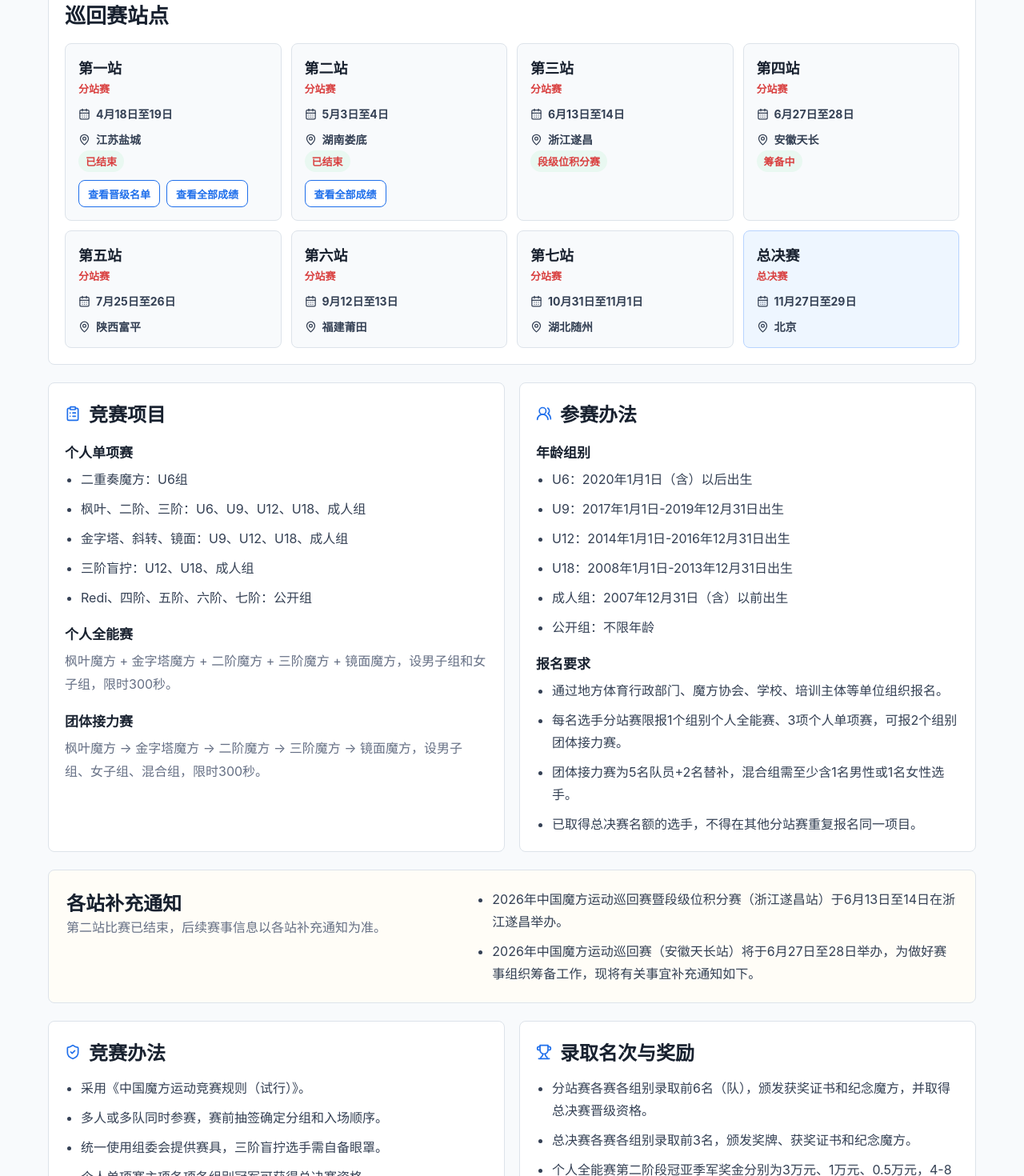
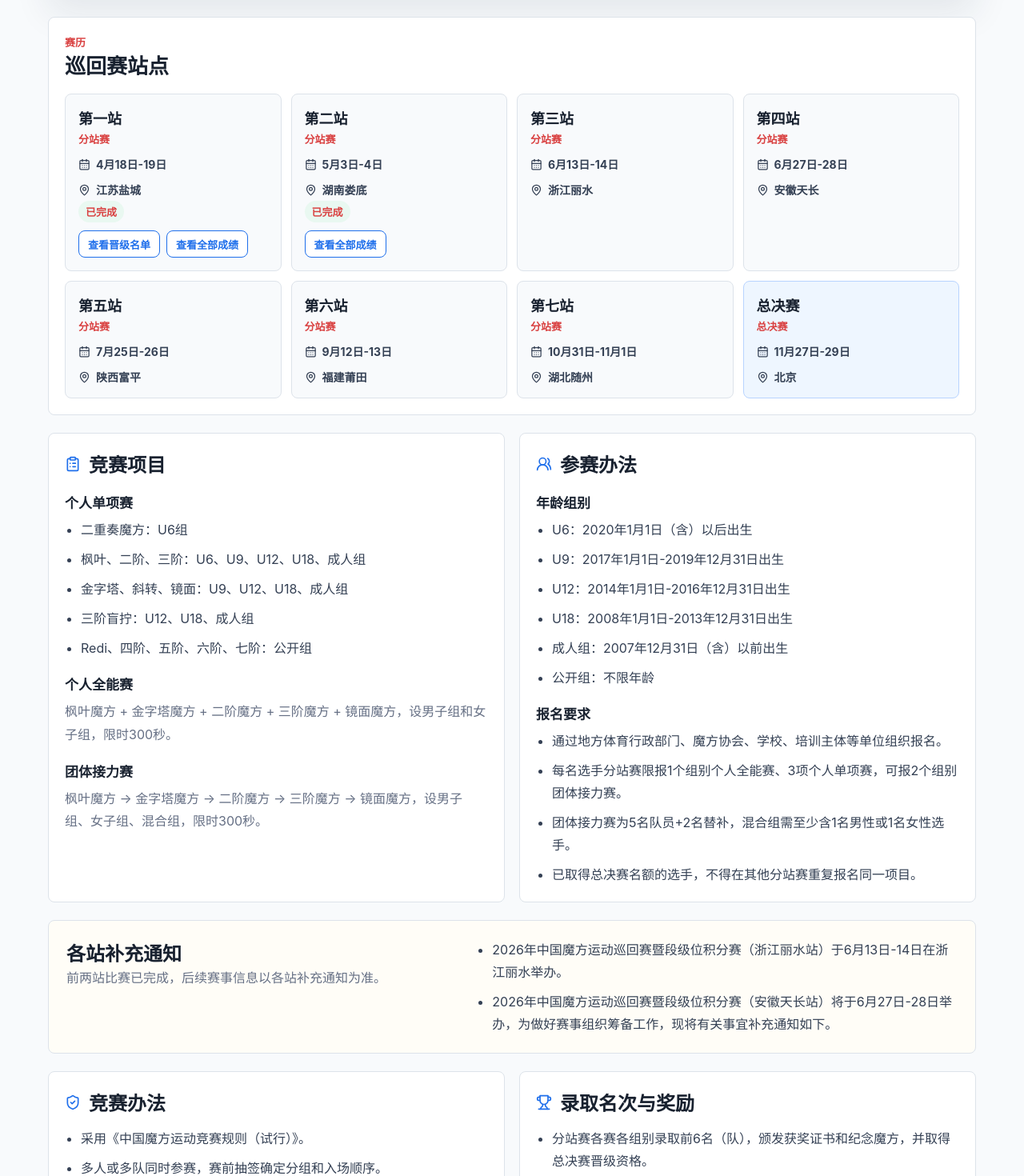
Before and after one commit to lymyxyxyx/Liaoning_magic_cube_team_website, a Next.js app: page /national-events in a window 1280 px wide. Shown: the part 620-2090 px from the top of the page at 80% size. Built offline with nearby package versions, Linux system fonts and the light colour scheme.

Commit message:
Update national events calendar

```diff
--- a/app/national-events/page.tsx
+++ b/app/national-events/page.tsx
@@ -5,27 +5,27 @@ import { PageHero } from "@/components/page-hero";
 const tourStops = [
   {
     name: "第一站",
-    date: "4月18日至19日",
+    date: "4月18日-19日",
     city: "江苏盐城",
     type: "分站赛",
-    status: "已结束",
+    status: "已完成",
     qualifierHref: "/national-events/qualifiers",
     resultHref: "/national-events/results?station=first"
   },
   {
     name: "第二站",
-    date: "5月3日至4日",
+    date: "5月3日-4日",
     city: "湖南娄底",
     type: "分站赛",
-    status: "已结束",
+    status: "已完成",
     resultHref: "/national-events/results?station=second"
   },
-  { name: "第三站", date: "6月13日至14日", city: "浙江遂昌", type: "分站赛", status: "段级位积分赛" },
-  { name: "第四站", date: "6月27日至28日", city: "安徽天长", type: "分站赛", status: "筹备中" },
-  { name: "第五站", date: "7月25日至26日", city: "陕西富平", type: "分站赛" },
-  { name: "第六站", date: "9月12日至13日", city: "福建莆田", type: "分站赛" },
-  { name: "第七站", date: "10月31日至11月1日", city: "湖北随州", type: "分站赛" },
-  { name: "总决赛", date: "11月27日至29日", city: "北京", type: "总决赛" }
+  { name: "第三站", date: "6月13日-14日", city: "浙江丽水", type: "分站赛" },
+  { name: "第四站", date: "6月27日-28日", city: "安徽天长", type: "分站赛" },
+  { name: "第五站", date: "7月25日-26日", city: "陕西富平", type: "分站赛" },
+  { name: "第六站", date: "9月12日-13日", city: "福建莆田", type: "分站赛" },
+  { name: "第七站", date: "10月31日-11月1日", city: "湖北随州", type: "分站赛" },
+  { name: "总决赛", date: "11月27日-29日", city: "北京", type: "总决赛" }
 ];
 
 const individualGroups = [
@@ -66,7 +66,7 @@ export default function NationalEventsPage() {
     <>
       <PageHero
         label="国赛专题"
-        title="2026年中国魔方运动巡回赛"
+        title="2026年中国魔方运动巡回赛暨段级位积分赛"
         actions={
           <>
             <Link className="button primary" href="/national-events/qualifiers">
@@ -81,7 +81,7 @@ export default function NationalEventsPage() {
           </>
         }
       >
-        2026年巡回赛由7场分站赛与1场总决赛组成，本站先整理竞赛总规程摘要、赛历、项目组别、参赛办法与奖励规则，后续可继续补充各站通知和辽宁选手参赛记录。
+        2026年巡回赛暨段级位积分赛由7场分站赛与1场总决赛组成，本站先整理竞赛总规程摘要、最新赛历、项目组别、参赛办法与奖励规则，后续可继续补充各站通知和辽宁选手参赛记录。
       </PageHero>
 
       <section className="container section national-topic-section">
@@ -190,11 +190,11 @@ export default function NationalEventsPage() {
         <section className="national-note-band">
           <div>
             <h2>各站补充通知</h2>
-            <p>第二站比赛已结束，后续赛事信息以各站补充通知为准。</p>
+            <p>前两站比赛已完成，后续赛事信息以各站补充通知为准。</p>
           </div>
           <ul>
-            <li>2026年中国魔方运动巡回赛暨段级位积分赛（浙江遂昌站）于6月13日至14日在浙江遂昌举办。</li>
-            <li>2026年中国魔方运动巡回赛（安徽天长站）将于6月27日至28日举办，为做好赛事组织筹备工作，现将有关事宜补充通知如下。</li>
+            <li>2026年中国魔方运动巡回赛暨段级位积分赛（浙江丽水站）于6月13日-14日在浙江丽水举办。</li>
+            <li>2026年中国魔方运动巡回赛暨段级位积分赛（安徽天长站）将于6月27日-28日举办，为做好赛事组织筹备工作，现将有关事宜补充通知如下。</li>
           </ul>
         </section>
 
```
